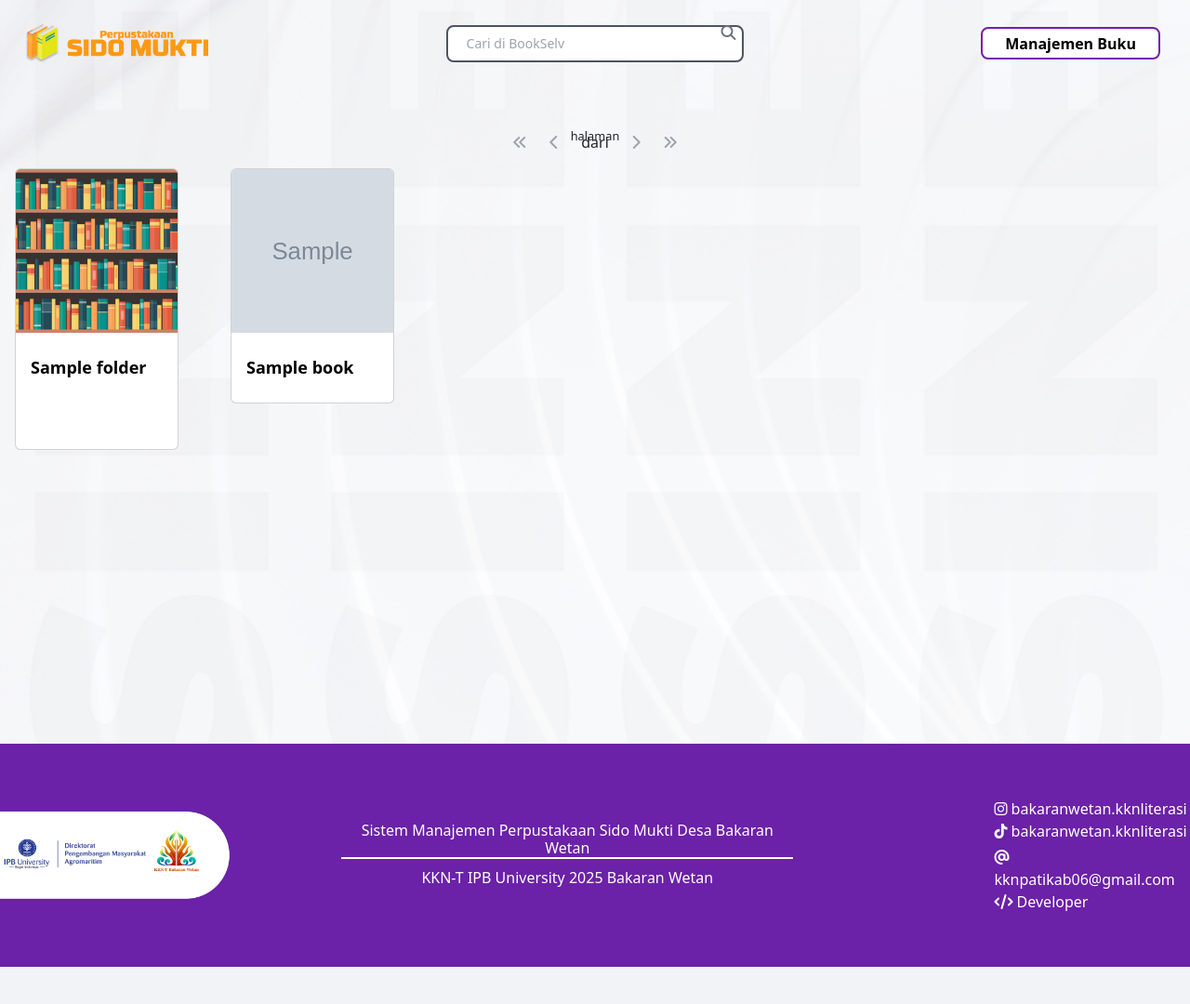
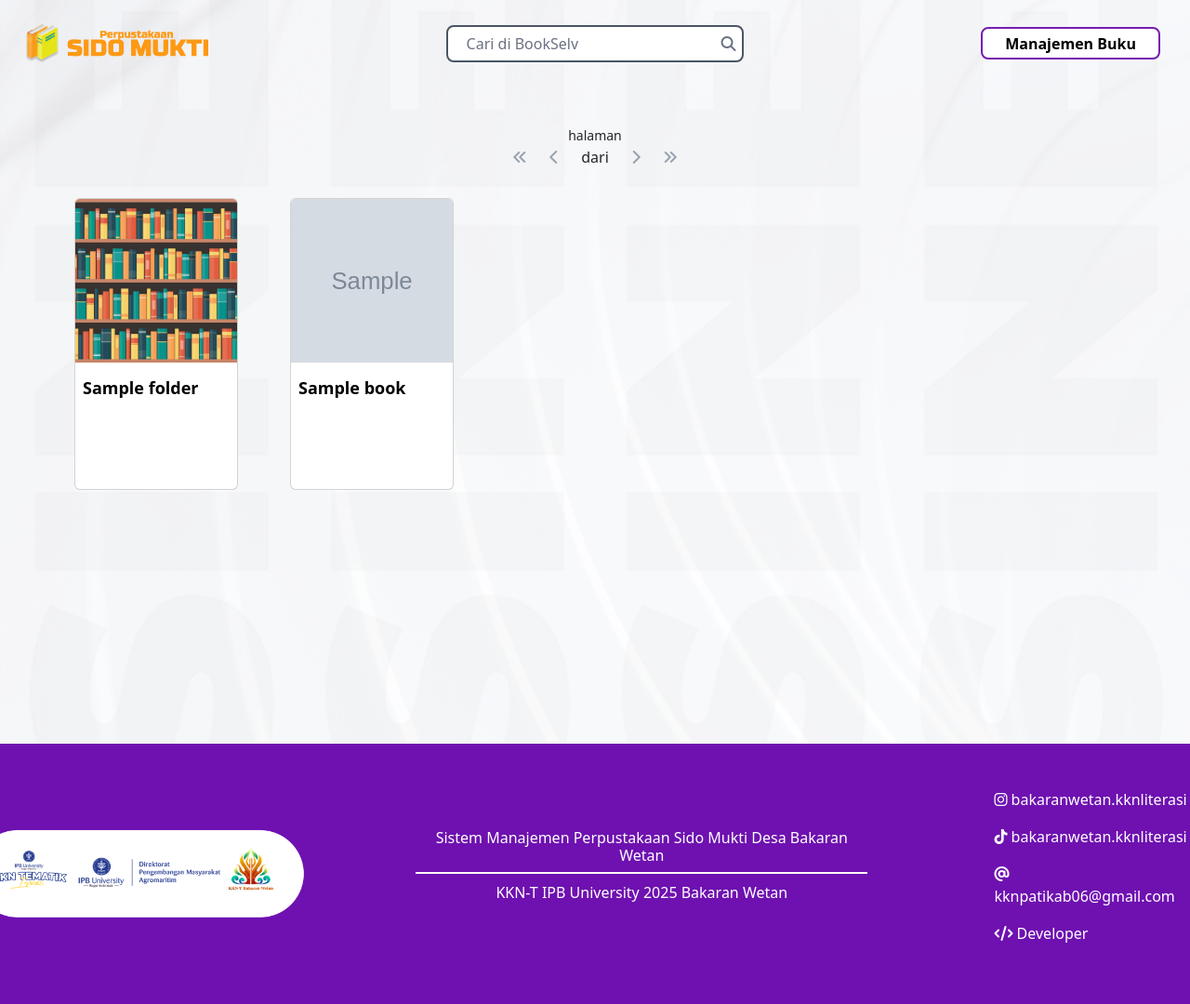
Before and after one commit to Luqmanmh/libmanagesys, a Django app: page /collection/s/ in a window 1280 px wide; the page is wider, and only the part inside the window is pictured. Shown: that part at 93% size. Before the commit the page ends 1040 px from the top of that part, so only its background shows below. Run offline with Django 4.2, Linux system fonts and the light colour scheme; tables that the repository leaves empty hold one stand-in row (values such as "Sample post"); grey boxes marked "Sample" are stand-in pictures; some libraries are stand-ins or nearby versions.

Commit message:
card fix2

```diff
--- a/static/css/styles.css
+++ b/static/css/styles.css
@@ -31,6 +31,7 @@
     --font-weight-bold: 700;
     --font-weight-extrabold: 800;
     --tracking-normal: 0em;
+    --leading-tight: 1.25;
     --leading-normal: 1.5;
     --radius-md: 0.375rem;
     --radius-lg: 0.5rem;
@@ -491,17 +492,6 @@
   }
   .ml-\[-5rem\] {
     margin-left: -5rem;
-  }
-  .card-body {
-    display: flex;
-    flex: auto;
-    flex-direction: column;
-    gap: calc(0.25rem * 2);
-    padding: var(--card-p, 1.5rem);
-    font-size: var(--card-fs, 0.875rem);
-  }
-  .card-body :where(p) {
-    flex-grow: 1;
   }
   .alert {
     display: grid;
@@ -603,12 +608,27 @@
   .h-screen {
     height: 100vh;
   }
+  .max-h-\[8rem\] {
+    max-height: 8rem;
+  }
+  .min-h-\[6rem\] {
+    min-height: 6rem;
+  }
+  .min-h-\[8rem\] {
+    min-height: 8rem;
+  }
+  .min-h-\[10rem\] {
+    min-height: 10rem;
+  }
   .min-h-\[15rem\] {
     min-height: 15rem;
   }
   .min-h-\[30rem\] {
     min-height: 30rem;
   }
+  .min-h-\[100rem\] {
+    min-height: 100rem;
+  }
   .min-h-screen {
     min-height: 100vh;
   }
@@ -680,6 +697,9 @@
   }
   .min-w-\[100px\] {
     min-width: 100px;
+  }
+  .flex-1 {
+    flex: 1;
   }
   .flex-grow {
     flex-grow: 1;
@@ -747,10 +767,8 @@
     margin-inline-start: calc(calc(var(--spacing) * 2) * var(--tw-space-x-reverse));
     margin-inline-end: calc(calc(var(--spacing) * 2) * calc(1 - var(--tw-space-x-reverse)));
   }
-  .truncate {
-    overflow: hidden;
-    text-overflow: ellipsis;
-    white-space: nowrap;
+  .overflow-clip {
+    overflow: clip;
   }
   .overflow-hidden {
     overflow: hidden;
@@ -873,6 +891,9 @@
   .object-cover {
     object-fit: cover;
   }
+  .p-2 {
+    padding: calc(var(--spacing) * 2);
+  }
   .p-4 {
     padding: calc(var(--spacing) * 4);
   }
@@ -961,6 +982,10 @@
     --tw-leading: var(--leading-normal);
     line-height: var(--leading-normal);
   }
+  .leading-tight {
+    --tw-leading: var(--leading-tight);
+    line-height: var(--leading-tight);
+  }
   .font-bold {
     --tw-font-weight: var(--font-weight-bold);
     font-weight: var(--font-weight-bold);
@@ -990,9 +1015,6 @@
   }
   .whitespace-normal {
     white-space: normal;
-  }
-  .whitespace-nowrap {
-    white-space: nowrap;
   }
   .text-\[\#761EAE\] {
     color: #761EAE;
@@ -1107,6 +1129,11 @@
     }
   }
   @media (width >= 48rem) {
+    .md\:w-\[90\%\] {
+      width: 90%;
+    }
+  }
+  @media (width >= 48rem) {
     .md\:w-fit {
       width: fit-content;
     }
--- a/templates/base.html
+++ b/templates/base.html
@@ -34,7 +34,7 @@
     <link rel="stylesheet" href="https://cdn.jsdelivr.net/npm/bootstrap-icons@1.10.2/font/bootstrap-icons.css">
     <script src="https://kit.fontawesome.com/c75057c9b4.js" crossorigin="anonymous"></script>
     {% block css %}{% endblock %}
-    {% tailwind_css %}
+    <!-- {% tailwind_css %} -->
     <link rel="stylesheet" href="{% static 'css/styles.css' %}">
     <style>
         a {
--- a/templates/online.html
+++ b/templates/online.html
@@ -92,15 +92,15 @@
         {% endif %}
     </div>
 
-    <div class="tablecar flex flex-wrap md:justify-start md:gap-6 justify-evenly w-[90rem] mx-auto my-20">
+    <div class="tablecar flex flex-wrap md:justify-start md:gap-6 justify-evenly md:w-[90%] mx-auto my-20">
         {% for i in infolder %}
         <div class="cardcover md:mx-4 mx-[.25rem] mb-8">
             <a href="{% url 'online' file_root=i.id %}" class="text-black">
                 <div class="card md:w-[11rem] w-[9rem]">
                     <img class="card-img-top w-[10.9rem] h-[11rem] object-cover" src="{% static 'img/shelf.png' %}"
                         alt="Card image cap">
-                    <div class="card-body mt-2">
-                        <p class="card-title w-[9rem] truncate">{{i.folder_name}}</p>
+                    <div class="p-2 flex-1 mt-2 max-h-[8rem] min-h-[8rem] overflow-clip break-word leading-tight">
+                        <p class="card-title w-full mx-auto">{{i.folder_name}}</p>
                         <br><br>
                     </div>
                 </div>
@@ -118,8 +118,8 @@
                     <img class="card-img-top w-[10.9rem] h-[11rem] object-cover" src="{% static 'img/book.jpg' %}"
                         alt="{{i.title}}">
                     {% endif %}
-                    <div class="card-body mt-2 ">
-                        <p class="card-title w-full truncate whitespace-nowrap">{{i.Title}}</p>
+                    <div class="p-2 flex-1 mt-2 max-h-[8rem] min-h-[8rem] overflow-clip break-word leading-tight">
+                        <p class="card-title w-full mx-auto">{{i.Title}}</p>
                     </div>
                 </div>
             </a>
--- a/theme/static_src/src/styles.css
+++ b/theme/static_src/src/styles.css
@@ -1,6 +1,7 @@
 @import "tailwindcss";
 @plugin "daisyui";
 @plugin "@tailwindcss/forms";
+/* @plugin ""; */
 
 /**
   * A catch-all path to Django template files, JavaScript, and Python files
```
Also changed, not shown: other parts of static/css/styles.css (+20 -13 lines).
